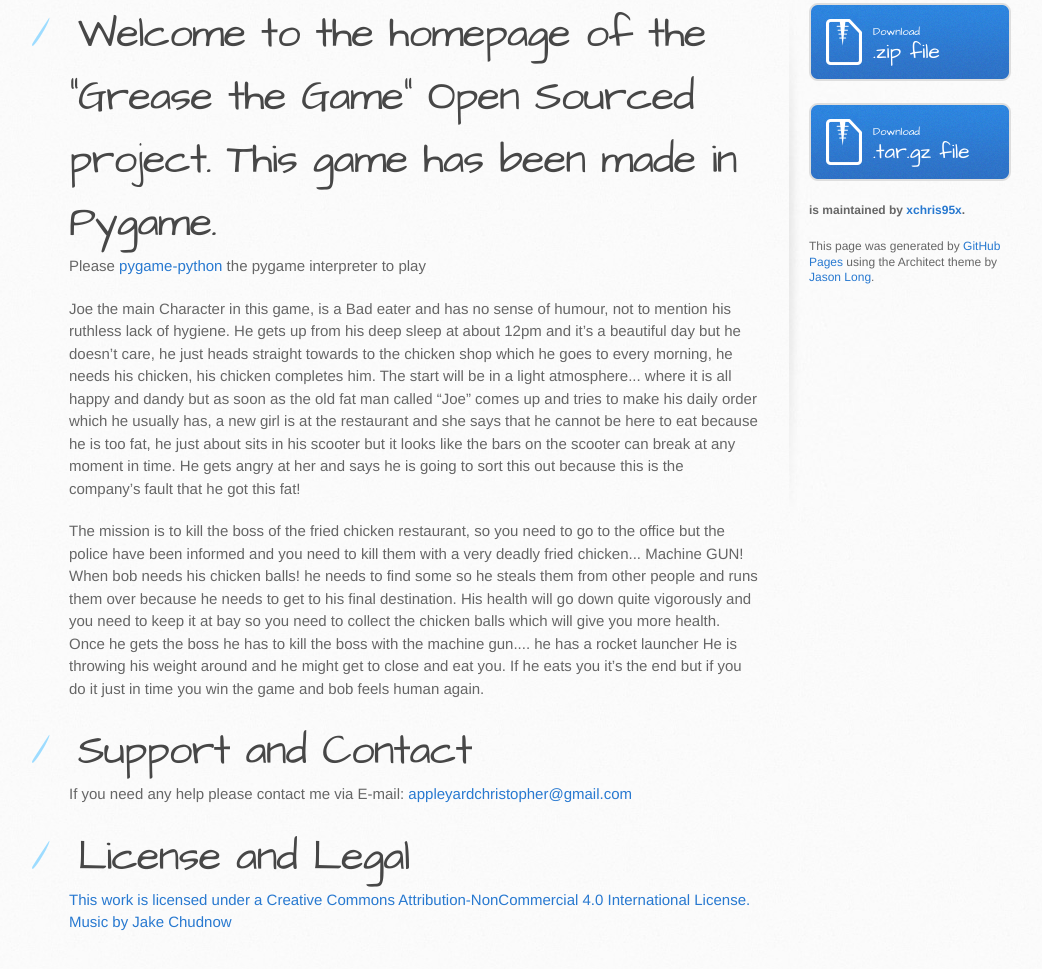
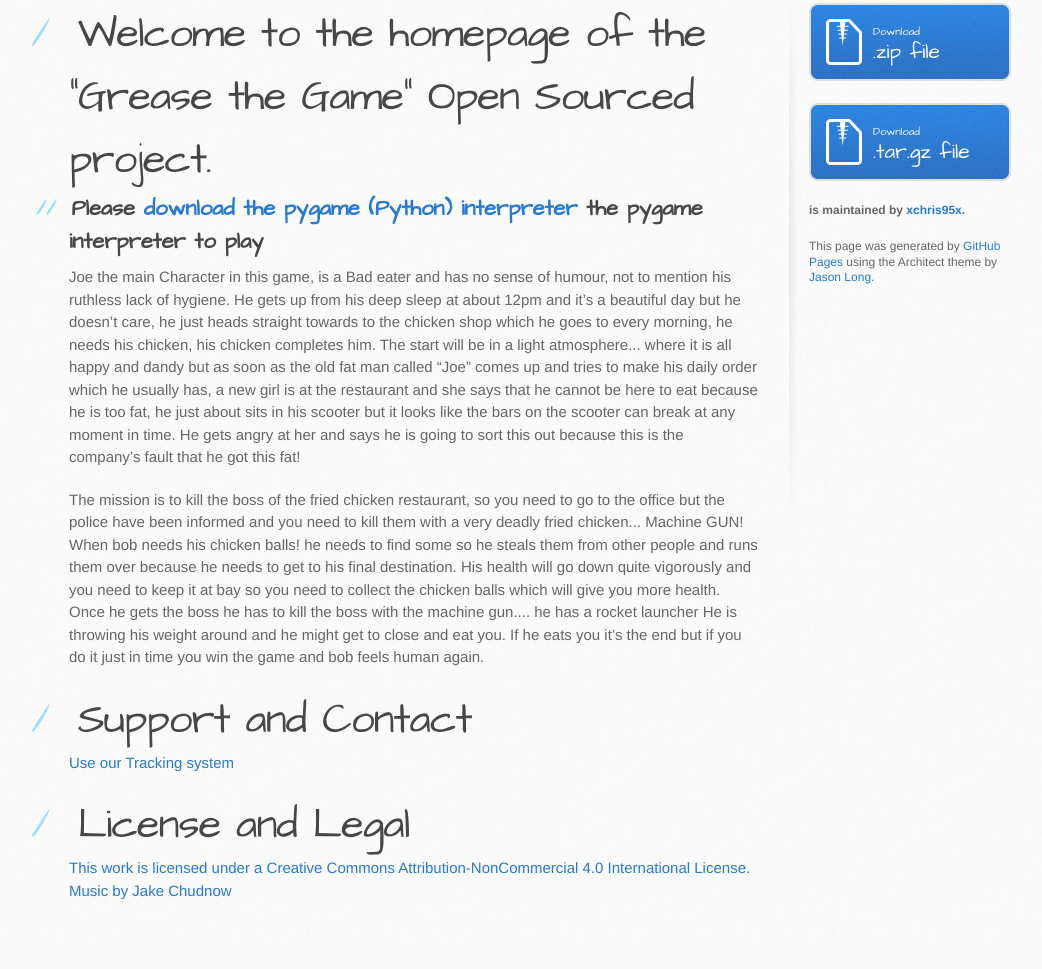
Before and after one commit to xchris95x/Grease-the-Game-Beta, a plain HTML site: page index.html in a window 1280 px wide. Shown: the part 267-1236 px from the top of the page, without its empty margins (101-1143 px from the left). After the commit the page ends 1212 px from the top, so only its background shows below. Drawn offline with Linux system fonts and the light colour scheme.

Commit message:
Create gh-pages branch via GitHub

```diff
--- a/index.html
+++ b/index.html
@@ -29,9 +29,10 @@
       <div class="inner clearfix">
         <section id="main-content">
           <h1>
-<a name="welcome-to-the-homepage-of-the-grease-the-game-open-sourced-project-this-game-has-been-made-in-pygame" class="anchor" href="#welcome-to-the-homepage-of-the-grease-the-game-open-sourced-project-this-game-has-been-made-in-pygame"><span class="octicon octicon-link"></span></a>Welcome to the homepage of the "Grease the Game" Open Sourced project. This game has been made in Pygame.</h1>
+<a name="welcome-to-the-homepage-of-the-grease-the-game-open-sourced-project" class="anchor" href="#welcome-to-the-homepage-of-the-grease-the-game-open-sourced-project"><span class="octicon octicon-link"></span></a>Welcome to the homepage of the "Grease the Game" Open Sourced project.</h1>
 
-<p>Please <a href="https://www.dropbox.com/s/nsz4i8ev7f49rt1/Portable%20Python%203.2.1.1.zip">pygame-python</a> the pygame interpreter to play </p>
+<h2>
+<a name="please-download-the-pygame-python-interpreter-the-pygame-interpreter-to-play" class="anchor" href="#please-download-the-pygame-python-interpreter-the-pygame-interpreter-to-play"><span class="octicon octicon-link"></span></a>Please <a href="https://www.dropbox.com/s/nsz4i8ev7f49rt1/Portable%20Python%203.2.1.1.zip">download the pygame (Python) interpreter</a> the pygame interpreter to play</h2>
 
 <p>Joe the main Character in this game, is a Bad eater and has no sense of humour, not to mention his ruthless lack of hygiene. He gets up from his deep sleep at about 12pm and it’s a beautiful day but he doesn’t care, he just heads straight towards to the chicken shop which he goes to every morning, he needs his chicken, his chicken completes him. The start will be in a light atmosphere... where it is all happy and dandy but as soon as the old fat man called “Joe” comes up and tries to make his daily order which he usually has, a new girl is at the restaurant and she says that he cannot be here to eat because he is too fat, he just about sits in his scooter but it looks like the bars on the scooter can break at any moment in time. He gets angry at her and says he is going to sort this out because this is the company’s fault that he got this fat!</p>
 
@@ -40,7 +41,7 @@
 <h1>
 <a name="support-and-contact" class="anchor" href="#support-and-contact"><span class="octicon octicon-link"></span></a>Support and Contact</h1>
 
-<p>If you need any help please contact me via E-mail: <a href="mailto:appleyardchristopher@gmail.com">appleyardchristopher@gmail.com</a></p>
+<p><a href="https://github.com/xchris95x/Grease-the-Game-Beta/issues">Use our Tracking system</a></p>
 
 <h1>
 <a name="license-and-legal" class="anchor" href="#license-and-legal"><span class="octicon octicon-link"></span></a>License and Legal</h1>
```
Also changed, not shown: params.json (+1 -1 lines).
